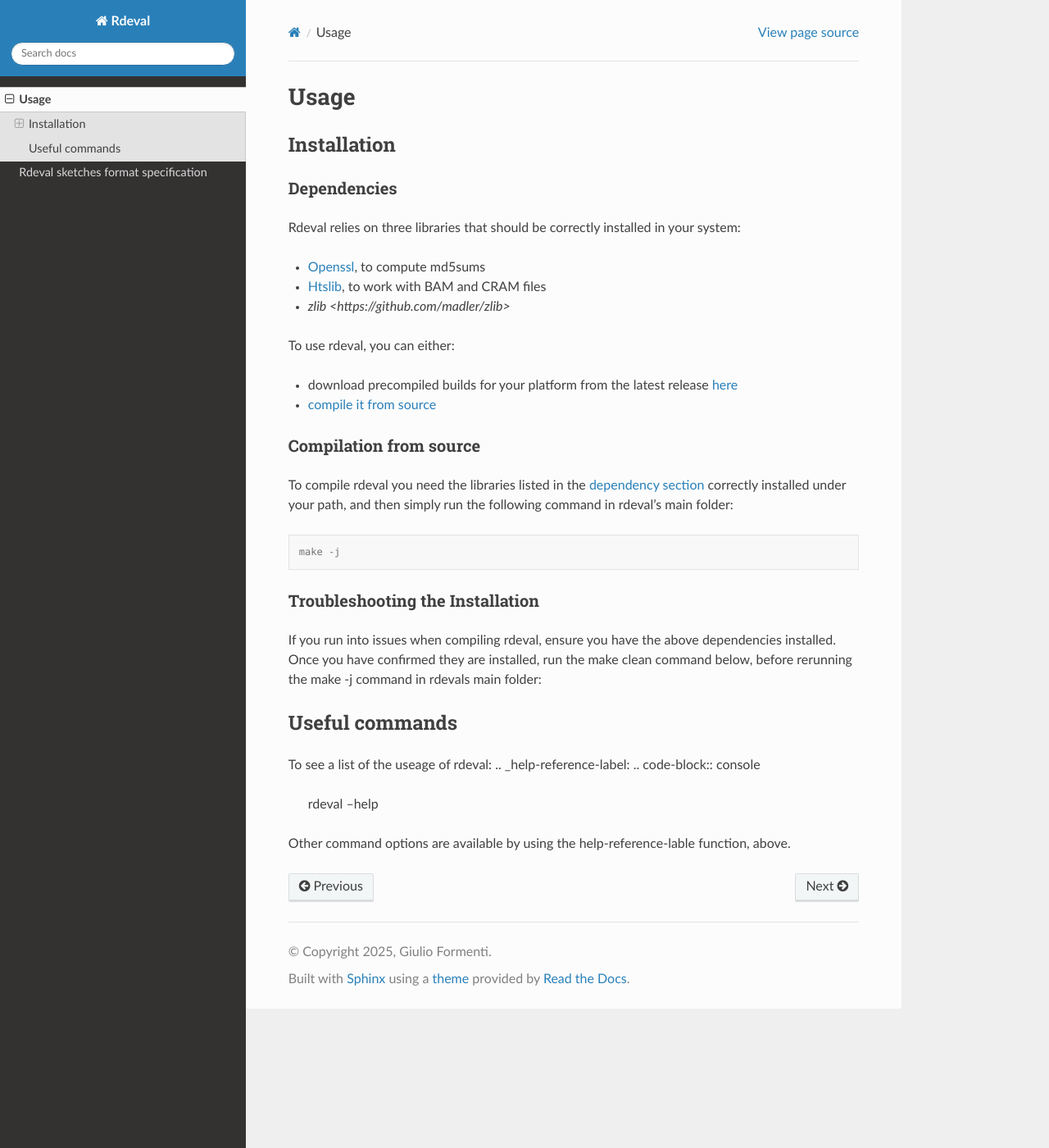
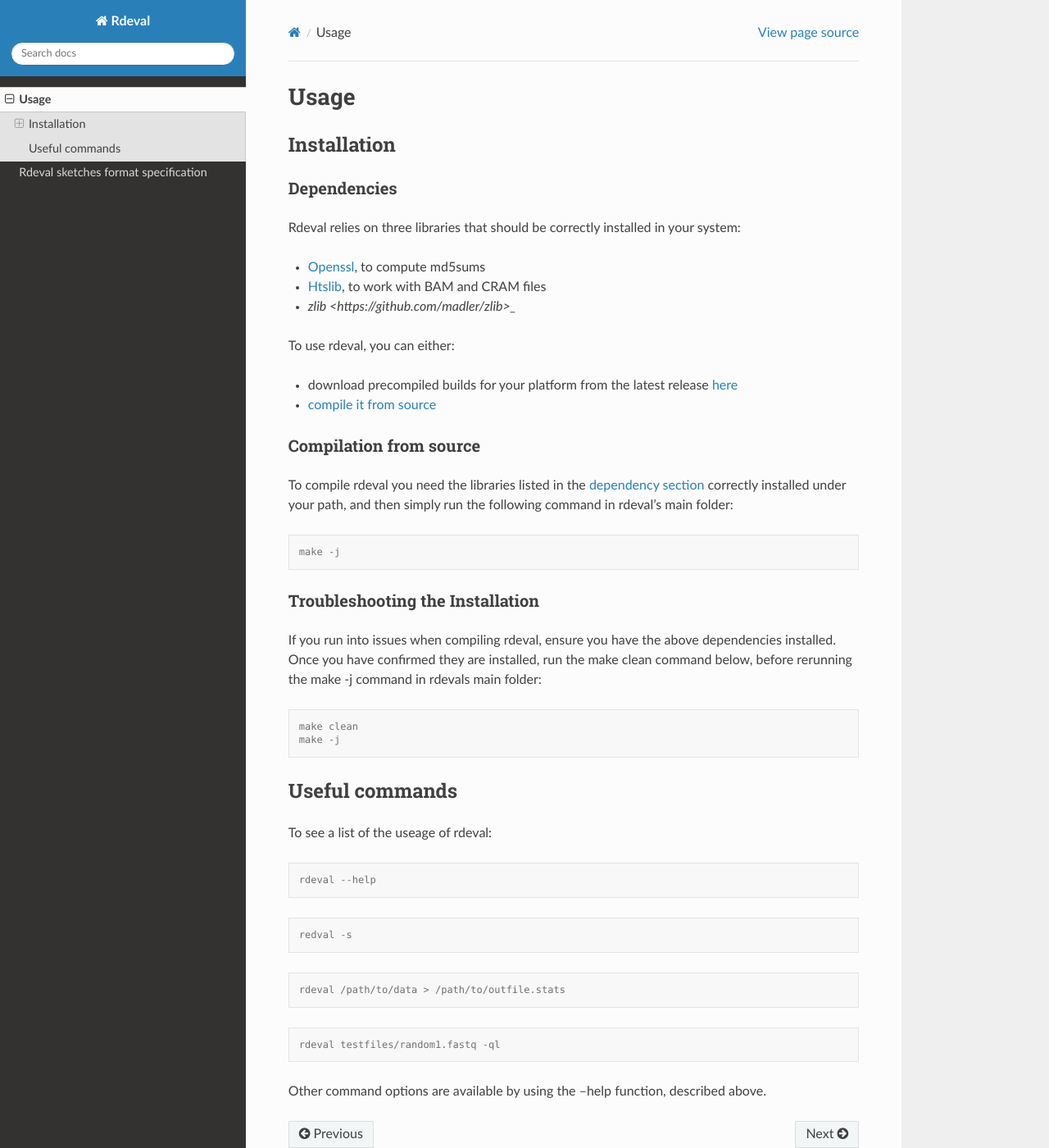
Before and after one commit to vgl-hub/rdeval-documentation, a Sphinx documentation site: the page built from docs/source/usage.rst, in a window 1280 px wide and 1400 px high. Shown: the whole window at 82% size. Built offline with Sphinx 7.4.7 and the Read the Docs theme 3.1.0, drawn with Linux system fonts in a browser that asks for light colours.

Commit message:
Update usage.rst
updated the formatting

```diff
--- a/docs/source/usage.rst
+++ b/docs/source/usage.rst
@@ -10,7 +10,7 @@
 
 * `Openssl <https://www.openssl.org/>`_, to compute md5sums
 * `Htslib <https://github.com/samtools/htslib>`_, to work with BAM and CRAM files
-* `zlib <https://github.com/madler/zlib>`
+* `zlib <https://github.com/madler/zlib>_`
 
 To use rdeval, you can either:
 
@@ -33,8 +33,8 @@
 Once you have confirmed they are installed, run the make clean command below, before rerunning the make -j command in rdevals main folder:
 
 .. code-block:: console
+
    make clean
-
    make -j
 
 Useful commands
@@ -43,23 +43,27 @@
 Help and Usage:
 ---------------
 To see a list of the useage of rdeval:
-.. _help-reference-label:
+
 .. code-block:: console
+
    rdeval --help
 
 Output size list:
 -----------------
 .. code-block:: console
+
    redval -s
 
 To generate stats:
 ------------------
 .. code-block:: console
+
    rdeval /path/to/data > /path/to/outfile.stats
 
 To obtain a distribution of quality length:
 -------------------------------------------
 .. code-block:: console
+
    rdeval testfiles/random1.fastq -ql
 
-Other command options are available by using the :ref:`help-reference-lable <-help>` function, above.
+Other command options are available by using the :ref:`--help <Help and Usage>` function, described above.
```
